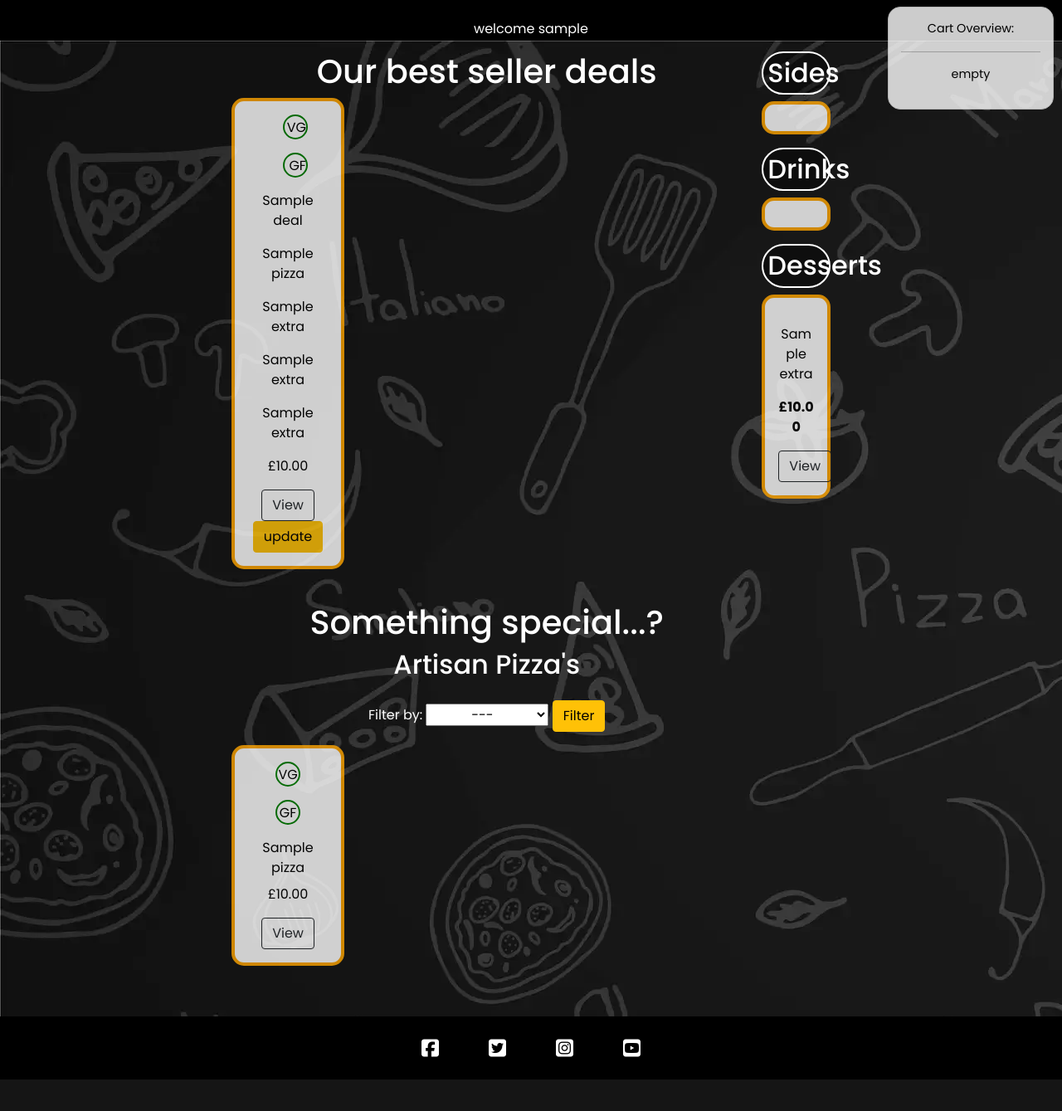
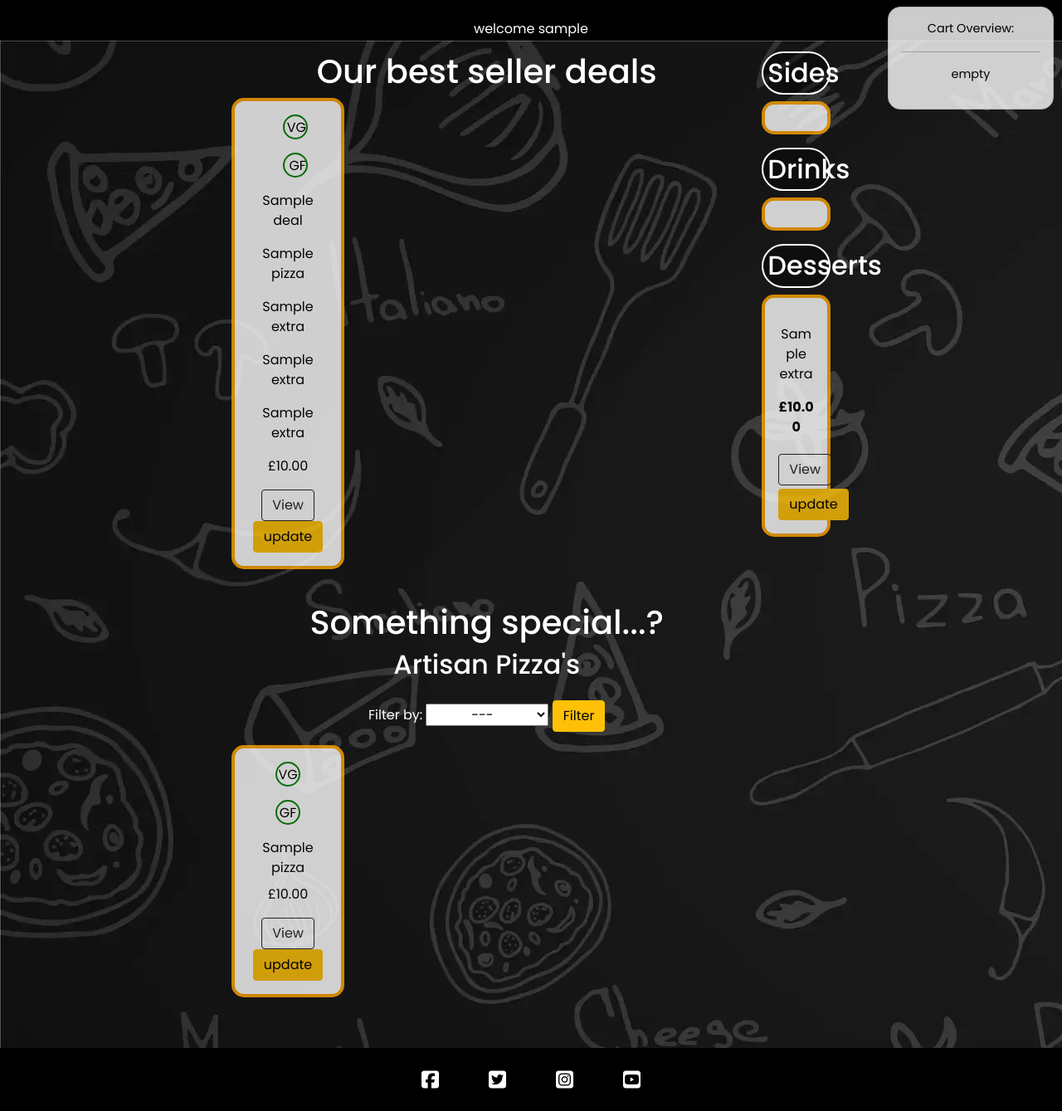
Before and after one commit to NaveedNaseem84/PP5-Ds_Pizza, a Django app: page /menu/ in a window 1280 px wide. Shown: the part 182-1521 px from the top of the page at 83% size. Before the commit the page ends 1483 px from the top, so only its background shows below. Run offline with Django 4.2, Linux system fonts and the light colour scheme; a user stored in the database is signed in; tables that the repository leaves empty hold one stand-in row (values such as "Sample post"); some libraries are stand-ins or nearby versions.

Commit message:
refactor update product view to dynamically show pizza, deal or extra

```diff
--- a/ds_pizza/settings.py
+++ b/ds_pizza/settings.py
@@ -31,7 +31,7 @@ TEMPLATES_DIR = os.path.join(BASE_DIR, 'templates')
 SECRET_KEY = os.environ.get("SECRET_KEY")
 
 # SECURITY WARNING: don't run with debug turned on in production!
-DEBUG = True
+DEBUG = False
 
 ALLOWED_HOSTS = [
     "127.0.0.1",
@@ -62,7 +62,7 @@ INSTALLED_APPS = [
 ]
 
 SITE_ID = 1
-LOGIN_REDIRECT_URL = '/'
+LOGIN_REDIRECT_URL = '/menu'
 LOGOUT_REDIRECT_URL = '/'
 
 CRISPY_ALLOWED_TEMPLATE_PACKS = "bootstrap5"
--- a/menu/templates/menu/menu.html
+++ b/menu/templates/menu/menu.html
@@ -54,7 +54,6 @@
                                 {% if request.user.is_authenticated and request.user.is_superuser %}
                                 <a href="{% url 'update_product' deal.id %}?item_type=deal"
                                     class="btn btn-warning">update</a>
-
                                 {% endif %}
                             </div>
                         </div>
@@ -122,6 +121,10 @@
                                 <p class="card-text">£{{ item.price }}</p>
                                 <a href="{% url 'product_detail' item.id %}?item_type=pizza"
                                     class="btn btn-outline-dark">View</a>
+                                {% if request.user.is_authenticated and request.user.is_superuser %}
+                                <a href="{% url 'update_product' item.id %}?item_type=pizza"
+                                    class="btn btn-warning">update</a>
+                                {% endif %}
                             </div>
                         </div>
                     </div>
@@ -142,6 +145,10 @@
                         <p><b>£{{ side.price }}</b></p>
                         <a href="{% url 'product_detail' side.id %}?item_type=side"
                             class="btn btn-outline-dark">View</a>
+                             {% if request.user.is_authenticated and request.user.is_superuser %}
+                                <a href="{% url 'update_product' side.id %}?item_type=side"
+                                    class="btn btn-warning mt-1">update</a>
+                                {% endif %}
                         {% endif %}
                         {% endfor %}
                     </div>
@@ -158,6 +165,10 @@
                         <p><b>£{{ drink.price }}</b></p>
                         <a href="{% url 'product_detail' drink.id %}?item_type=drink"
                             class="btn btn-outline-dark">View</a>
+                             {% if request.user.is_authenticated and request.user.is_superuser %}
+                                <a href="{% url 'update_product' drink.id %}?item_type=drink"
+                                    class="btn btn-warning mt-1">update</a>
+                                {% endif %}
 
                         {% endif %}
                         {% endfor %}
@@ -174,7 +185,11 @@
                         <p class=" mt-3">{{ dessert.name }}</p>
                         <p><b>£{{ dessert.price }}</b></p>
                         <a href="{% url 'product_detail' dessert.id %}?item_type=dessert"
-                            class="btn btn-outline-dark">View</a>
+                            class="btn btn-outline-dark mt-1">View</a>
+                             {% if request.user.is_authenticated and request.user.is_superuser %}
+                                <a href="{% url 'update_product' dessert.id %}?item_type=dessert"
+                                    class="btn btn-warning mt-1">update</a>
+                                {% endif %}
                         {% endif %}
                         {% endfor %}
                     </div>
```
Also changed, not shown: management/views.py (+21 -8 lines).
